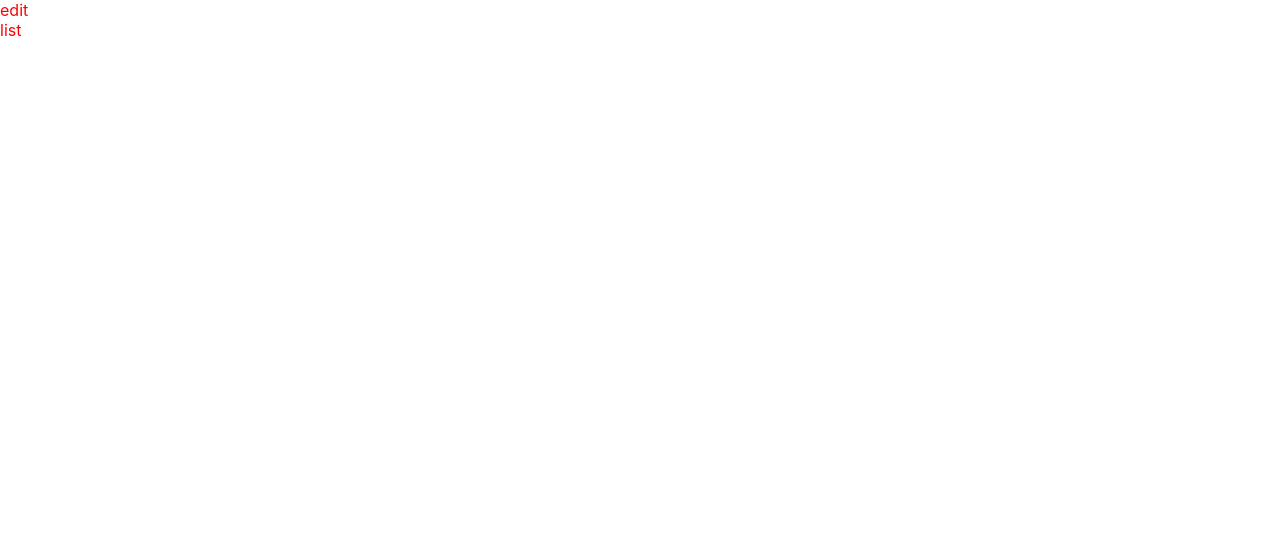
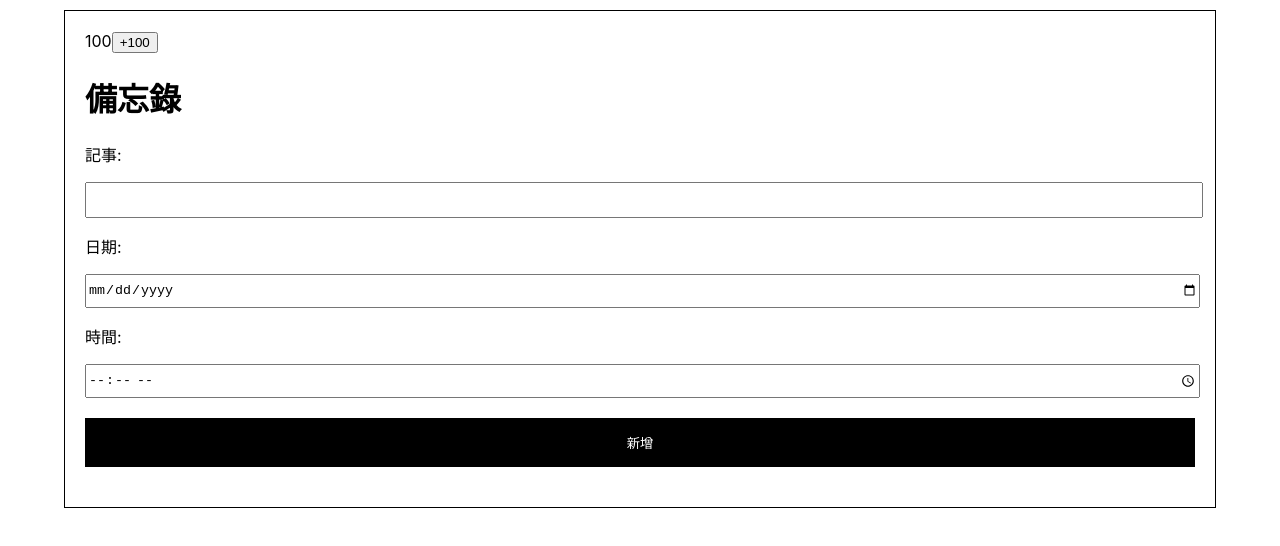
Before and after one commit to hunter850/react, a React (Vite) app: page / in a window 1280 px wide. Shown: the top 546 px of the page. Built offline with nearby package versions, Linux system fonts and the light colour scheme.

Commit message:
useState props

```diff
--- a/src/pages/home/components/edit.jsx
+++ b/src/pages/home/components/edit.jsx
@@ -1,6 +1,19 @@
-const Edit = () => {
+const Edit = ({add}) => {
+    function addItem() {
+        add(pre => [1,2,3,4,])
+    }
+
     return (
-        <div>edit</div>
+        <div>
+            <h1>備忘錄</h1>
+            <p>記事: </p>
+            <input type="text"></input>
+            <p>日期: </p>
+            <input type="date"></input>
+            <p>時間: </p>
+            <input type="time"></input>
+            <button type="button" className="add" onClick={addItem}>新增</button>
+        </div>
     )
 }
 
--- a/src/pages/home/components/item.jsx
+++ b/src/pages/home/components/item.jsx
@@ -1,6 +1,9 @@
 const Item = () => {
     return (
-        <div>home</div>
+        <div className="item">
+            123
+            <button className="remove">X</button>
+        </div>
     )
 }
 
--- a/src/pages/home/components/list.jsx
+++ b/src/pages/home/components/list.jsx
@@ -1,6 +1,15 @@
-const List = () => {
+import Item from "./item.jsx"
+
+//只要加了{}就能用js的語法塞入資料
+// const ar = [1, 2, 3, 4];
+
+const List = ({dataArray}) => {
+    console.log(dataArray);
     return (
-        <div>list</div>
+        <div className="list">
+            {/* {ar.map(item => <div>{item}</div>)} */}
+            {dataArray.map(item => <Item key={item} />)}
+        </div>
     )
 }
 
--- a/src/pages/home/index.css
+++ b/src/pages/home/index.css
@@ -0,0 +1,43 @@
+.app {
+    width: 90%;
+    margin: 10px auto 0px;
+    padding: 20px;
+    border: 1px solid black;
+    box-sizing: border-box;
+}
+
+input {
+    width: 100%;
+    height: 30px;
+}
+
+.add {
+    margin-top: 20px;
+    background-color: black;
+    color: #fff;
+    border: none;
+    box-sizing: border-box;
+    width: 100%;
+    padding: 15px;
+}
+
+.list {
+    padding-top: 20px;
+}
+
+.item {
+    width: 100%;
+    border-bottom: 1px solid #000;
+    margin-bottom: 10px;
+    padding-bottom: 10px;
+    display: flex;
+    justify-content: space-between;
+    align-items: center;
+}
+
+.remove {
+    border: none;
+    background-color: rgb(212, 101, 101);
+    color: #fff;
+    padding: 10px;
+}
--- a/src/pages/home/index.jsx
+++ b/src/pages/home/index.jsx
@@ -1,16 +1,32 @@
+import { useState } from "react"
+
 import Edit from './components/edit.jsx'
 import List from './components/list.jsx'
 import './index.css'
 
-const app = {
-    color: "red"
-}
+//能宣告一個物件寫CSS 並在div上加style={app} 如此能替div加上inline style
+// const app = {
+//     color: "red"
+// }
 
 const Home = () => {
+    const [a, setA] = useState(100);
+    const [data, setData] = useState([]);
+    function addition() {
+        //若只寫setA(a + 100); 那有很多個setA(a + 100); 按一次仍然只會加100 用return的才會有幾個加幾百
+        setA(pre => {
+            return pre + 100;
+        });
+        // setA(pre => {
+        //     return pre + 100;
+        // });
+    }
     return (
-        <div style={app}>
-            <Edit />
-            <List />
+        <div className="app">
+            {a}
+            <button onClick={addition}>+100</button>
+            <Edit add={setData} />
+            <List dataArray={data} />
         </div>
     )
 }
```
